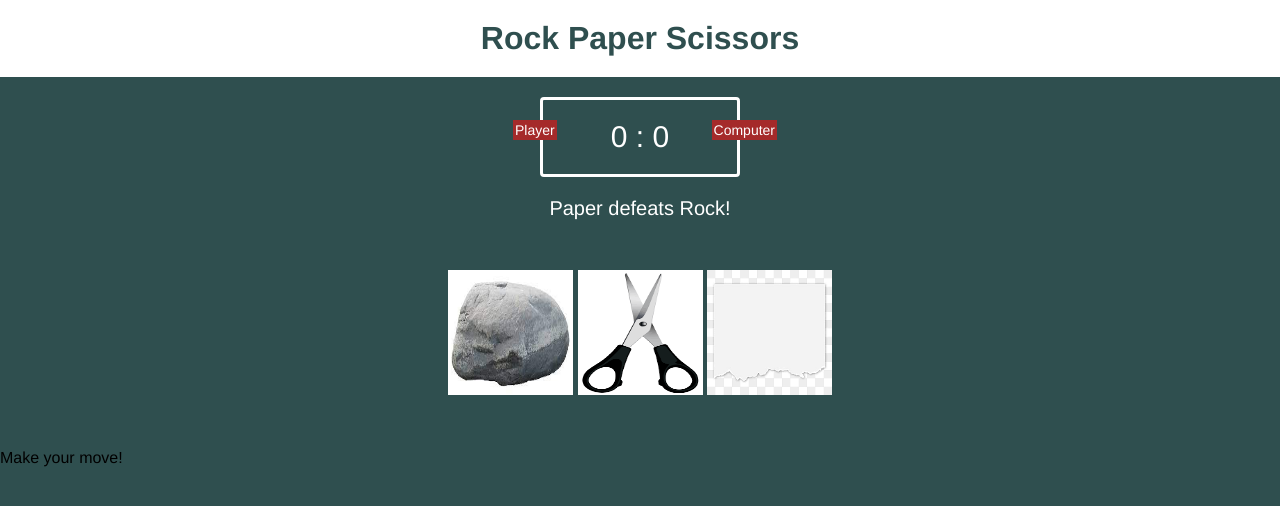
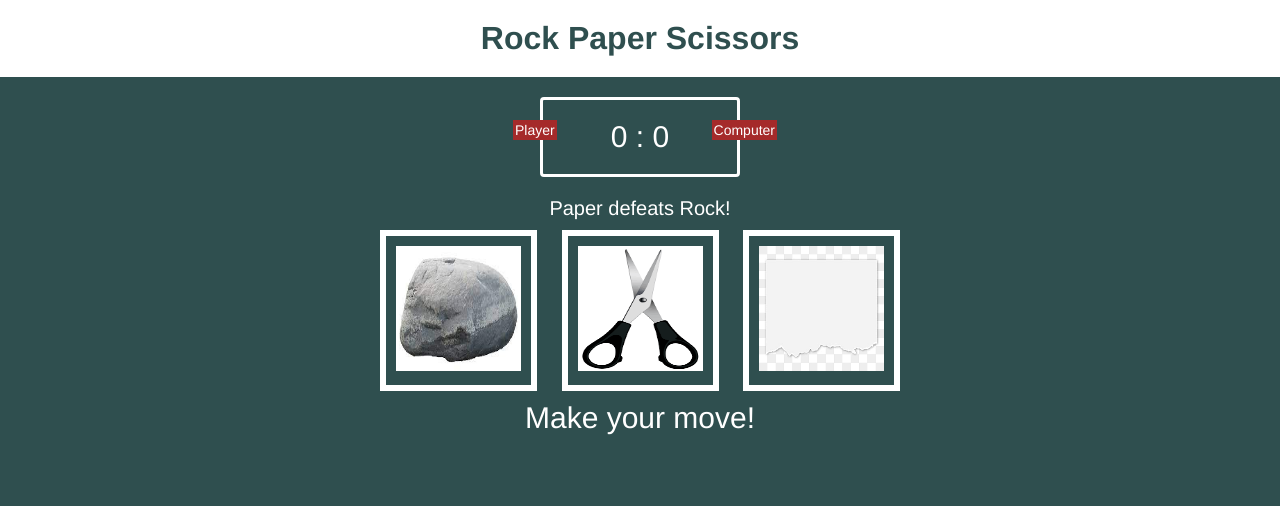
Before and after one commit to Gareth-Condron/Rock-Paper-Scissors, a plain HTML site: page index.html in a window 1280 px wide. Drawn offline with Linux system fonts and the light colour scheme.

Commit message:
Finished with CSS and HTML portion of webpage. Moving on to Javascript section. Positioned all elements where they were needed, aligned them to the centre while also adding colour changes on mouse hover to the choice buttons.

```diff
--- a/index.html
+++ b/index.html
@@ -34,7 +34,7 @@
 
 
         </div>
-        <p id="Action Message">Make your move!</p>
+        <p id="actionMessage">Make your move!</p>
 
 
     </body>
--- a/styles.css
+++ b/styles.css
@@ -66,11 +66,30 @@ header > h1
 .choices
 {
     text-align: center;
-    margin: 50px 100px;
+    margin-top: 50px 100px;
 }
 
 .choice
 {
     display: inline-block;
     text-align: center;
+    border: 6px solid white;
+    padding: 10px;
+    margin: 10px;
+    transition: all 0.3s ease;
 }
+
+#actionMessage
+{
+    text-align: center;
+    color: white;
+    font-size: 30px;
+    margin-bottom: 10px;
+
+}
+
+.choice:hover
+{
+    background-color: aqua;
+    cursor: pointer;
+}
```
